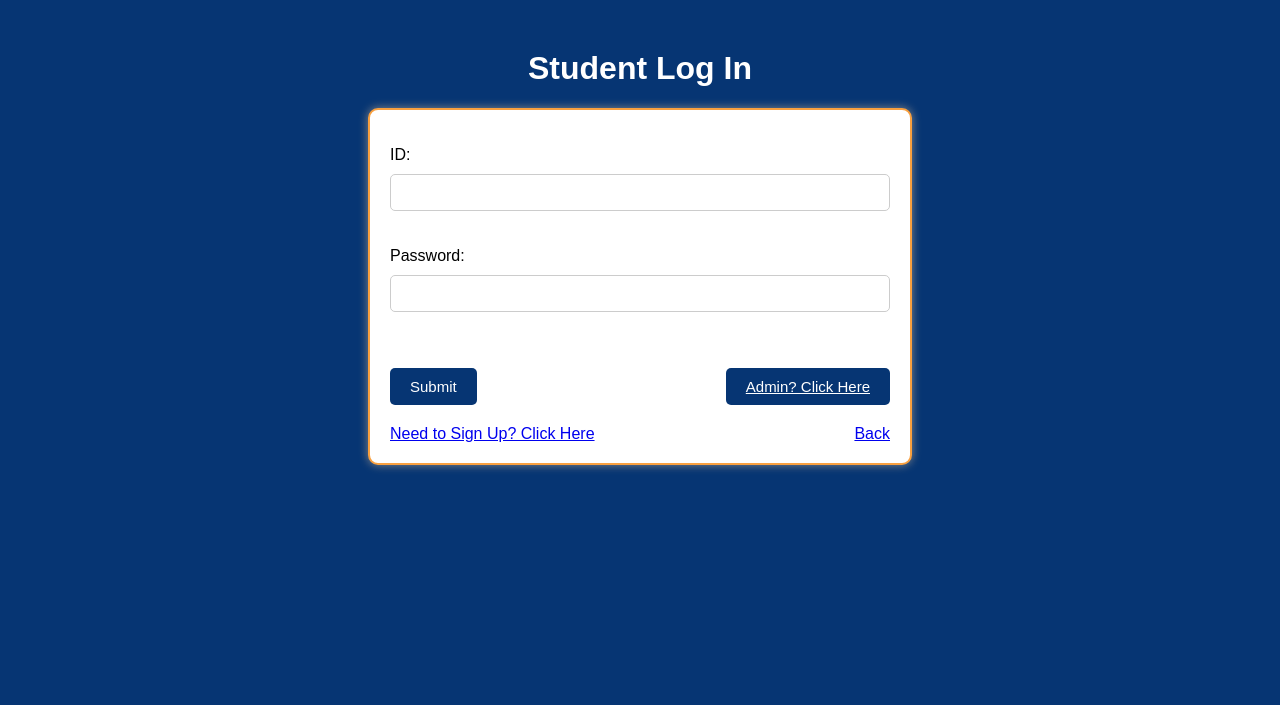
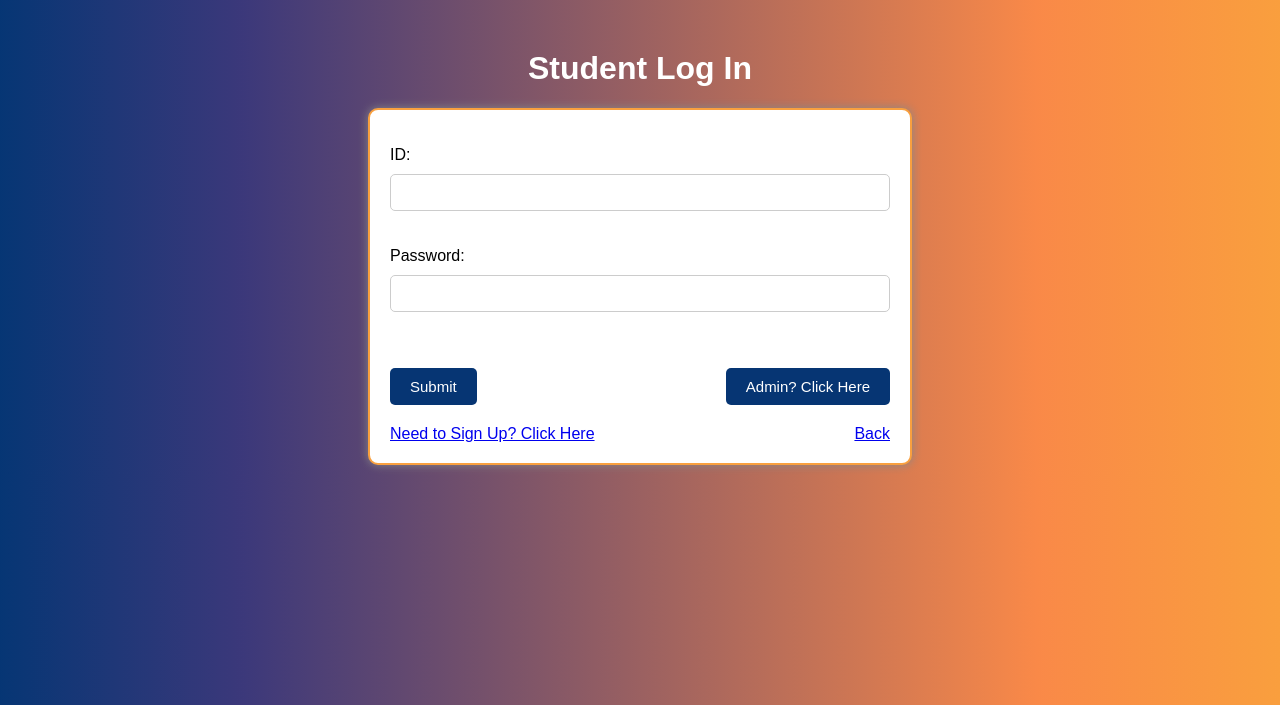
Before and after one commit to KevinAndrawes/BearHub2, a Django app: page /BearHubHome/LogIn in a window 1280 px wide. Shown: the top 705 px of the page. Run offline with Django 4.2, Linux system fonts and the light colour scheme.

Commit message:
new form background

```diff
--- a/BearHubHome/static/instyle.css
+++ b/BearHubHome/static/instyle.css
@@ -1,6 +1,12 @@
 body {
     font-family: Arial, sans-serif;
-    background-color: #063573;
+    background-image: linear-gradient(
+    90deg,
+    hsl(214deg 90% 24%) 0%,
+    hsl(243deg 37% 35%) 19%,
+    hsl(22deg 94% 63%) 81%,
+    hsl(31deg 94% 61%) 100%
+    );
 }
 h1 {
 color: #fff;
@@ -32,6 +38,7 @@ box-sizing: border-box;
 margin-bottom: 20px;
 }
 input[type="submit"], .button {
+text-decoration: none;
 font-size: 15px;
 background-color: #063573;
 color: #fff;
--- a/BearHubHome/static/style.css
+++ b/BearHubHome/static/style.css
@@ -20,8 +20,8 @@ h1 {
 }
 .containera {
     display: inline-block;
-
     border-radius: 30px;
+    margin: 10px;
     padding: 10px;
     background-color: #ffffff;
     box-shadow: 0 0 10px rgba(0, 0, 0, 0.2);
--- a/BearHubHome/templates/HII/report.html
+++ b/BearHubHome/templates/HII/report.html
@@ -10,12 +10,18 @@
         <script src="{% static 'reportscripts.js' %}"></script>
     </head>
     <body>
+        {% if SignedIn %}
+        <div class="topnav">
+
+        </div>
+        {% else %}
         <div class="topnav">
             <img src="{% static 'png/only-logo-white.png' %}" alt="logo" style="width:50px; height:40px; vertical-align: center; padding-left: 10px;">
             <a onclick="openNav()" class="menu">Menu</a>
             <a href="{% url 'bear:LogIn' %}">Log In</a>
             <a href="{% url 'bear:signUp' %}">Sign Up</a>
         </div>
+        {% endif %}
         <div id="mySidenav" class="sidenav">
             <a href="javascript:void(0)" class="closebtn" onclick="closeNav()">&times;</a>
             <a href="{% url 'bear:index' %}">Home</a>
```
